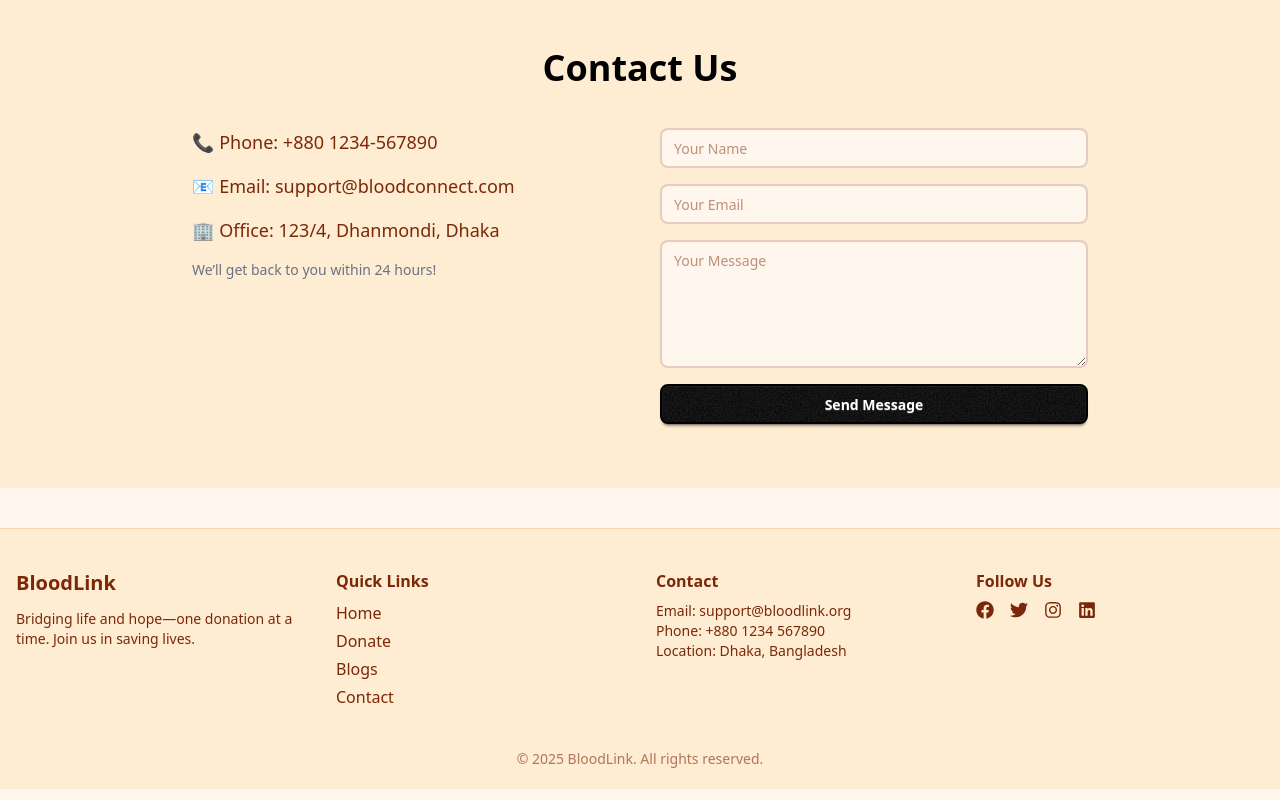
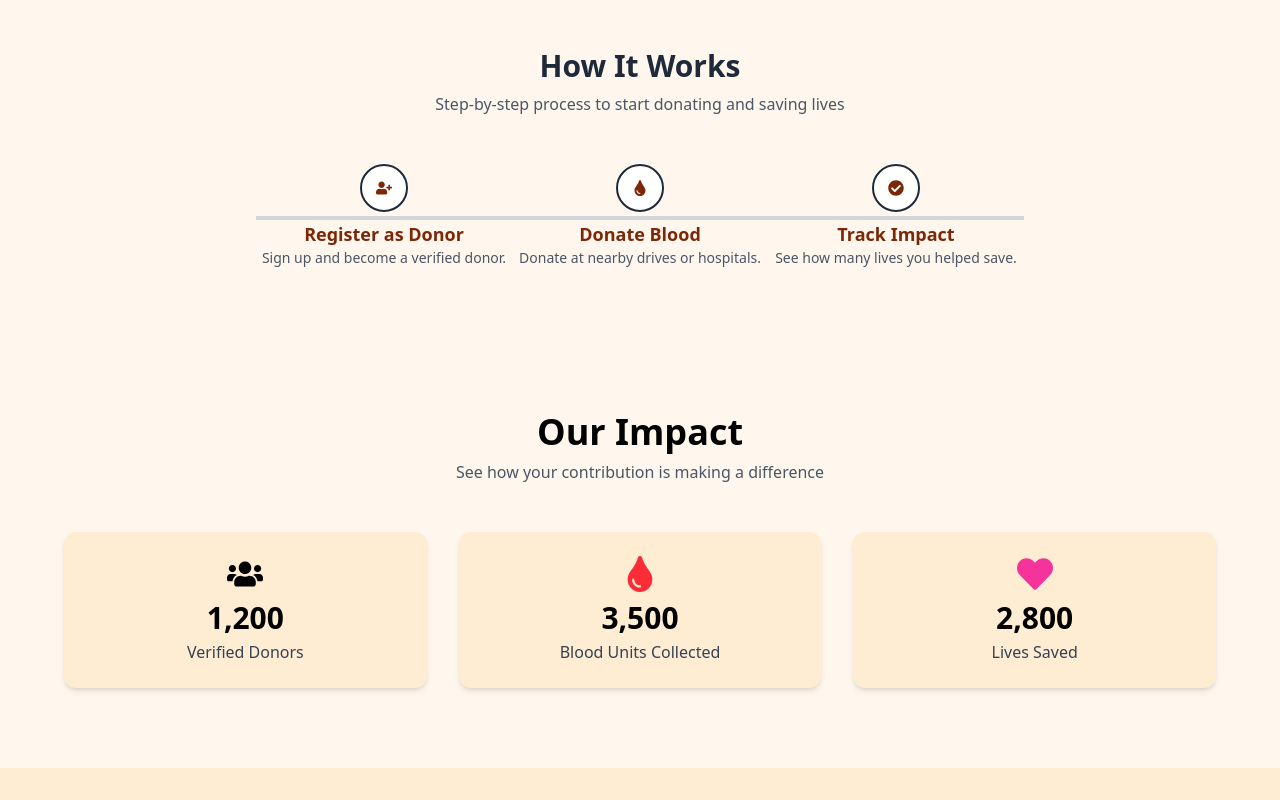
Before and after one commit to nabila-nowshin/lifeline-connect-client, a React (Vite) app: page / in a window 1280 px wide. Shown: the part 960-1760 px from the top of the page. Built offline with nearby package versions, Linux system fonts and the light colour scheme; no server answers; a web font is replaced by a local one.

Commit message:
implemented stats,steps section in homepage

```diff
--- a/package.json
+++ b/package.json
@@ -20,8 +20,10 @@
     "lottie-react": "^2.4.1",
     "lucide-react": "^0.534.0",
     "react": "^19.1.0",
+    "react-countup": "^6.5.3",
     "react-dom": "^19.1.0",
     "react-hot-toast": "^2.5.2",
+    "react-icon": "^1.0.0",
     "react-icons": "^5.5.0",
     "react-router": "^7.7.1",
     "sweetalert2": "^11.22.2",
--- a/src/components/ContactUs.jsx
+++ b/src/components/ContactUs.jsx
@@ -3,11 +3,12 @@ import React from "react";
 const ContactUs = () => {
   return (
     <section className="bg-base-200 py-16 px-4 md:px-10">
+      <div className="max-w-7xl mx-auto px-4">
         <h2 className="text-3xl md:text-4xl font-bold text-center text-primary mb-10">
           Contact Us
         </h2>
 
-      <div className="max-w-4xl mx-auto grid grid-cols-1 md:grid-cols-2 gap-10">
+        <div className=" grid grid-cols-1 md:grid-cols-2 gap-10">
           {/* Contact Info */}
           <div className="space-y-4">
             <p className="text-lg">
@@ -50,6 +51,7 @@ const ContactUs = () => {
             </button>
           </form>
         </div>
+      </div>
     </section>
   );
 };
--- a/src/components/Featured.jsx
+++ b/src/components/Featured.jsx
@@ -3,6 +3,7 @@ import { FaHeartbeat, FaHandHoldingHeart, FaShieldAlt } from "react-icons/fa";
 const Featured = () => {
   return (
     <section className="bg-base-100 py-16 px-4 md:px-10">
+      <div className="max-w-7xl mx-auto px-4">
         <h2 className="text-3xl md:text-4xl font-bold text-center text-primary mb-10">
           Why Choose Our Platform?
         </h2>
@@ -10,7 +11,9 @@ const Featured = () => {
         <div className="grid grid-cols-1 md:grid-cols-3 gap-8">
           <div className="p-6 shadow-md rounded-xl bg-base-200 text-center">
             <FaHeartbeat className="text-4xl text-red-500 mx-auto mb-4" />
-          <h3 className="text-xl font-semibold mb-2">Real-Time Donor Match</h3>
+            <h3 className="text-xl font-semibold mb-2">
+              Real-Time Donor Match
+            </h3>
             <p>
               Connect instantly with verified donors nearby when every second
               matters.
@@ -35,6 +38,7 @@ const Featured = () => {
             </p>
           </div>
         </div>
+      </div>
     </section>
   );
 };
--- a/src/components/Footer.jsx
+++ b/src/components/Footer.jsx
@@ -7,7 +7,7 @@ const Footer = () => {
       <div className="max-w-7xl mx-auto grid grid-cols-1 md:grid-cols-4 gap-8">
         {/* Company Info */}
         <div>
-          <h2 className="text-xl font-bold mb-3">BloodLink</h2>
+          <h2 className="text-xl font-bold mb-3">BloodConnect</h2>
           <p className="text-sm">
             Bridging life and hope—one donation at a time. Join us in saving
             lives.
@@ -44,7 +44,7 @@ const Footer = () => {
         {/* Contact Info */}
         <div>
           <h3 className="font-semibold mb-2">Contact</h3>
-          <p className="text-sm">Email: support@bloodlink.org</p>
+          <p className="text-sm">Email: support@bloodconnect.org</p>
           <p className="text-sm">Phone: +880 1234 567890</p>
           <p className="text-sm">Location: Dhaka, Bangladesh</p>
         </div>
@@ -71,7 +71,7 @@ const Footer = () => {
 
       {/* Bottom Line */}
       <div className="text-center text-sm mt-10 text-base-content/60">
-        © {new Date().getFullYear()} BloodLink. All rights reserved.
+        © {new Date().getFullYear()} BloodConnect. All rights reserved.
       </div>
     </footer>
   );
--- a/src/components/Navbar.jsx
+++ b/src/components/Navbar.jsx
@@ -2,6 +2,7 @@ import { useContext } from "react";
 import { Link, NavLink } from "react-router";
 import toast from "react-hot-toast";
 import { AuthContext } from "../provider/AuthContext";
+import { FaDroplet } from "react-icons/fa6";
 
 const Navbar = () => {
   const { user, signOutUser, loading } = useContext(AuthContext);
@@ -51,9 +52,10 @@ const Navbar = () => {
         <div className="navbar-start">
           <Link
             to="/"
-            className="text-xl md:text-3xl font-bold text-primary font-mono"
+            className="text-xl md:text-3xl font-bold text-primary font-mono flex items-center gap-1"
           >
-            🩸 BloodConnect
+            <FaDroplet size={24} className="text-red-500" />
+            BloodConnect
           </Link>
         </div>
 
--- /dev/null
+++ b/src/components/Statistics.jsx
@@ -0,0 +1,52 @@
+import CountUp from "react-countup";
+import { FaUsers, FaTint, FaHeart } from "react-icons/fa";
+
+const Statistics = () => {
+  const stats = [
+    {
+      icon: <FaUsers className="text-4xl text-primary mb-2" />,
+      label: "Verified Donors",
+      value: 1200,
+    },
+    {
+      icon: <FaTint className="text-4xl text-red-500 mb-2" />,
+      label: "Blood Units Collected",
+      value: 3500,
+    },
+    {
+      icon: <FaHeart className="text-4xl text-pink-500 mb-2" />,
+      label: "Lives Saved",
+      value: 2800,
+    },
+  ];
+
+  return (
+    <section className="py-20 bg-base-100 px-4">
+      <div className="max-w-7xl mx-auto text-center mb-12">
+        <h2 className="text-3xl md:text-4xl font-bold text-primary mb-2">
+          Our Impact
+        </h2>
+        <p className="text-gray-600">
+          See how your contribution is making a difference
+        </p>
+      </div>
+
+      <div className="grid grid-cols-1 md:grid-cols-3 gap-8 max-w-6xl mx-auto text-center">
+        {stats.map((stat, idx) => (
+          <div
+            key={idx}
+            className="p-6 rounded-xl shadow-md bg-base-200 flex flex-col items-center"
+          >
+            {stat.icon}
+            <h3 className="text-3xl font-bold text-primary mb-1">
+              <CountUp end={stat.value} duration={5} separator="," />
+            </h3>
+            <p className="text-gray-700">{stat.label}</p>
+          </div>
+        ))}
+      </div>
+    </section>
+  );
+};
+
+export default Statistics;
--- /dev/null
+++ b/src/components/Steps.jsx
@@ -0,0 +1,52 @@
+import { FaUserPlus, FaTint, FaCheckCircle } from "react-icons/fa";
+
+const Steps = () => {
+  const steps = [
+    {
+      title: "Register as Donor",
+      icon: <FaUserPlus />,
+      desc: "Sign up and become a verified donor.",
+    },
+    {
+      title: "Donate Blood",
+      icon: <FaTint />,
+      desc: "Donate at nearby drives or hospitals.",
+    },
+    {
+      title: "Track Impact",
+      icon: <FaCheckCircle />,
+      desc: "See how many lives you helped save.",
+    },
+  ];
+
+  return (
+    <section className="py-16 px-4">
+      <div className="max-w-4xl mx-auto text-center mb-12">
+        <h2 className="text-3xl font-bold text-gray-800 mb-2">How It Works</h2>
+        <p className="text-gray-600">
+          Step-by-step process to start donating and saving lives
+        </p>
+      </div>
+
+      <div className="flex items-center justify-between max-w-3xl mx-auto relative">
+        {/* Connecting line */}
+        <div className="absolute top-1/2 left-0 right-0 h-1 bg-gray-300 z-0"></div>
+
+        {steps.map((step, idx) => (
+          <div
+            key={idx}
+            className="relative z-10 flex flex-col items-center text-center w-1/3 transition-transform duration-300 hover:scale-105 hover:shadow-lg cursor-pointer"
+          >
+            <div className="w-12 h-12 rounded-full border-2 border-gray-800 flex items-center justify-center mb-2 bg-white transition-colors duration-300 hover:border-primary hover:text-primary">
+              {step.icon}
+            </div>
+            <h3 className="text-lg font-semibold">{step.title}</h3>
+            <p className="text-gray-600 text-sm">{step.desc}</p>
+          </div>
+        ))}
+      </div>
+    </section>
+  );
+};
+
+export default Steps;
--- a/src/pages/Home.jsx
+++ b/src/pages/Home.jsx
@@ -2,12 +2,16 @@ import React from "react";
 import Banner from "../components/Banner";
 import Featured from "../components/Featured";
 import ContactUs from "../components/ContactUs";
+import Steps from "../components/Steps";
+import Statistics from "../components/Statistics";
 
 const Home = () => {
   return (
     <div>
       <Banner></Banner>
       <Featured></Featured>
+      <Steps></Steps>
+      <Statistics></Statistics>
       <ContactUs></ContactUs>
     </div>
   );
--- a/src/pages/PendingDonations.jsx
+++ b/src/pages/PendingDonations.jsx
@@ -35,7 +35,8 @@ const PendingDonations = () => {
   if (isLoading) return <p className="text-center py-4">Loading...</p>;
 
   return (
-    <div className="bg-white rounded-xl p-6 shadow mt-6">
+    <div className="rounded-xl p-6 mt-6">
+      <div className="max-w-7xl mx-auto px-4 bg-white py-5 rounded-2xl shadow">
         <h2 className="text-xl font-bold mb-4">Donation Requests</h2>
         <div className="overflow-x-auto">
           {requests.length === 0 ? (
@@ -119,6 +120,7 @@ const PendingDonations = () => {
           </div>
         </div>
       </div>
+    </div>
   );
 };
 
```
Also changed, not shown: 1 other file (tests, documents, lock files or other folders). Lines whose indentation alone changed are shown as unchanged.
